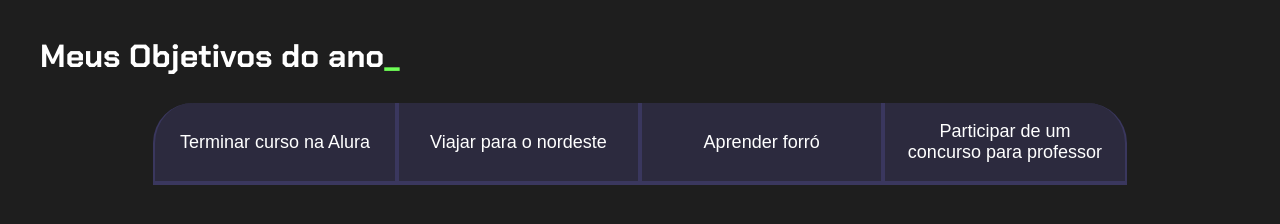
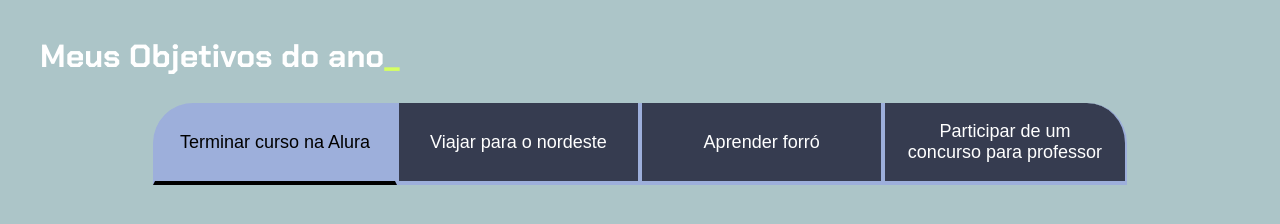
Before and after one commit to teotoniojr/2024-formadores-turmaBN-3ano, a plain HTML site: page index.html in a window 1280 px wide. Both pictures are taken after a click on the button "Terminar curso na Alura". Drawn offline with Linux system fonts and the light colour scheme.

Commit message:
Add files via upload

```diff
--- a/index.html
+++ b/index.html
@@ -10,11 +10,12 @@
     <section class="conteudo-principal">
         <h2 class="titulo-principal">Meus Objetivos do ano<span>_</span></h2>
         <div class="botoes">
-            <button class="botao">Terminar curso na Alura</button>
+            <button class="botao ativo">Terminar curso na Alura</button>
             <button class="botao">Viajar para o nordeste</button>
             <button class="botao">Aprender forró</button>
             <button class="botao">Participar de um concurso para professor</button>
         </div>
     </section>
+    <script src="main.js"></script>
 </body>
 </html>
--- a/main.js
+++ b/main.js
@@ -0,0 +1,12 @@
+const botoes = document.querySelectorAll('.botao');
+
+for(let i= 0; i<botoes.length; i++){
+    botoes[i].onclick = function (){
+
+        for(j=0; j<botoes.length; j++){
+            botoes[j].classList.remove('ativo')
+        }
+
+        botoes[i].classList.add('ativo')
+    }
+}
--- a/style.css
+++ b/style.css
@@ -1,12 +1,13 @@
 @import url('https://fonts.googleapis.com/css2?family=Chakra+Petch:wght@400;700&display=swap');
 
 :root {
-    --cor-de-fundo: #1E1E1E;
-    --verde: #6FFF57;
+    --cor-de-fundo: #608f9584;
+    --amarelo: #d5ff61;
     --branco: #FFFFFF;
-    --botao-ativo: #3A375E;
-    --botao-inativo: rgba(58, 55, 94, 0.5);
-    --texto-fundo: rgba(58, 55, 94, 0.3);
+    --botao-ativo: #9dafdb;
+    --preto: #000000;
+    --botao-inativo: rgba(6, 4, 31, 0.705);
+    --texto-fundo: rgba(20, 13, 100, 0.3);
 }
 
 body {
@@ -33,7 +34,7 @@ body {
 }
 
 .titulo-principal span {
-    color: var(--verde);
+    color: var(--amarelo);
 }
 
 .botao {
@@ -60,6 +61,13 @@ body {
     display: block;
 }
 
+.ativo{
+    background-color: var(--botao-ativo);
+    color: var(--preto);
+    font-weight: 400;
+    border-bottom: 4px solid var(--preto);
+}
+
 
 @media screen and (min-width: 768px) {
     .botoes {
```
